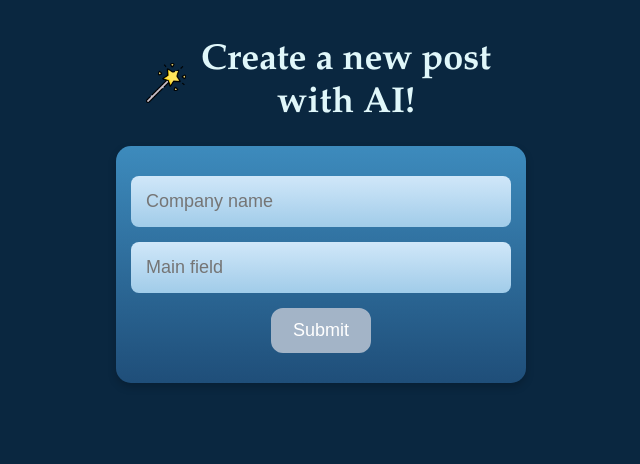
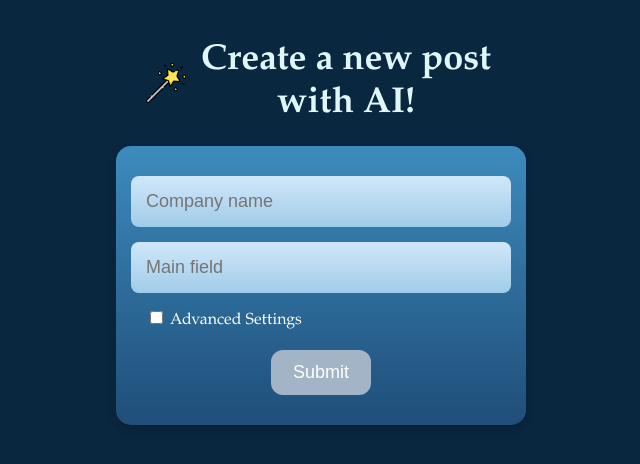
Before and after one commit to matteorazzai1/SocialMediaContentProduction, a Flask app: page / in a window 1280 px wide. Shown: the top 464 px of the page, without its empty margins (319-959 px from the left). Run offline with Flask 3, Linux system fonts and the light colour scheme.

Commit message:
Prompt engineering fields and js logic added

```diff
--- a/AppLogic/static/css/styles.css
+++ b/AppLogic/static/css/styles.css
@@ -108,3 +108,24 @@ h1 {
     color: #333;
     margin: 0;
 }
+
+/* Impostazioni avanzate */
+.setting-div {
+    width: 100%;
+    text-align: left;
+    margin-bottom: 20px;
+}
+
+.advanced-panel {
+    width: 100%;
+    margin-bottom: 20px;
+    display: none;
+}
+
+.col {
+    width: 100%;
+}
+
+.adv-input {
+    width: 80%
+}
--- a/AppLogic/static/js/script.js
+++ b/AppLogic/static/js/script.js
@@ -1,9 +1,13 @@
+const container = document.getElementById("main-container")
+const panel = document.getElementById("main-panel")
 const companyNameInput = document.getElementById("company-name");
 const mainFieldInput = document.getElementById("main-field");
 const submitButton = document.getElementById("submit-button");
 const newPostPanel = document.getElementById("new-post-panel");
 const postImage = document.getElementById("post-image");
 const postText = document.getElementById("post-text");
+const advancedSettingButton = document.getElementById("advanced-settings")
+const advancedSettingPanel = document.getElementById("advanced-panel")
 
 function toggleSubmitButton() {
     if (companyNameInput.value.trim() !== "" && mainFieldInput.value.trim() !== "") {
@@ -46,6 +50,9 @@ submitButton.addEventListener("click", function () {
         companyNameInput.value = "";
         mainFieldInput.value = "";
 
+        advancedSettingPanel.style.display = "none"
+        advancedSettingButton.checked = false
+
         submitButton.disabled = true;
     })
     .catch(error => {
@@ -53,3 +60,20 @@ submitButton.addEventListener("click", function () {
         processingMessage.textContent = "Error during post creation";
     });
 });
+
+advancedSettingButton.addEventListener("click", function() {
+
+    // Case "Advanced Settings" not selected
+    if(advancedSettingPanel.style.display != "flex") {
+        advancedSettingPanel.style.display = "flex";
+        container.style.width = "80%";
+        container.style.maxWidth = "80%";
+        panel.style.maxWidth = "100%";
+    }
+    else {
+        advancedSettingPanel.style.display = "none";
+        container.style.width = "100%";
+        container.style.maxWidth = "350px";
+        panel.style.maxWidth = "350px";
+    }
+})
--- a/AppLogic/templates/index.html
+++ b/AppLogic/templates/index.html
@@ -7,18 +7,45 @@
     <link rel="stylesheet" href="{{ url_for('static', filename='css/styles.css') }}">
 </head>
 <body>
-    <div class="container">
+    <div id="main-container" class="container">
         <div class="title">
             <img src="{{ url_for('static', filename='images/wand.png') }}" alt="Magic Wand" class="wand-icon">
             <h1>Create a new post with AI!</h1>
         </div>
-        <div class="panel">
+        <div id="main-panel" class="panel">
             <input type="text" id="company-name" class="input-field" placeholder="Company name">
             <input type="text" id="main-field" class="input-field" placeholder="Main field">
+
+            <div class="setting-div">
+                <label>
+                    <input type="checkbox" id="advanced-settings"> Advanced Settings
+                </label>
+            </div>
+
+            <div id="advanced-panel" class="advanced-panel">
+                <div class="col">
+                    <h3>Image prompt</h3>
+                    <input type="text" id="image-type" class="input-field adv-input" placeholder="Image type: Photo, Painting...">
+                    <input type="text" id="subject" class="input-field adv-input" placeholder="Subject description">
+                    <input type="text" id="environment" class="input-field adv-input" placeholder="Landscape, environment, view, background...">
+                    <input type="text" id="light" class="input-field adv-input" placeholder="Lighting">
+                    <input type="text" id="color" class="input-field adv-input" placeholder="Color scheme">
+                    <input type="text" id="point-view" class="input-field adv-input" placeholder="Point of view, angle or perspective">
+                    <input type="text" id="art-style" class="input-field adv-input" placeholder="Art style if it's a painting">
+                    <input type="text" id="photo-type" class="input-field adv-input" placeholder="Photo type and/or lens if it's a photo">
+                </div>
+                <div class="col">
+                    <h3>Text prompt</h3>
+                    <input type="text" id="goal" class="input-field adv-input" placeholder="Goal of the post">
+                    <input type="text" id="target" class="input-field adv-input" placeholder="Target Audience">
+                    <input type="text" id="style" class="input-field adv-input" placeholder="Style or tone">
+                    <input type="text" id="keywords" class="input-field adv-input" placeholder="Keywords">
+                </div>
+            </div>
+
             <button id="submit-button" class="submit-button" disabled>Submit</button>
             <p id="processing-message" style="display: none;">Processing...</p>
         </div>
-        <!-- Nuovo pannello per il post -->
         <div id="new-post-panel" class="new-post-panel" style="display: none;">
             <img id="post-image" class="post-image" alt="Post Image">
             <p id="post-text" class="post-caption"></p>
```
